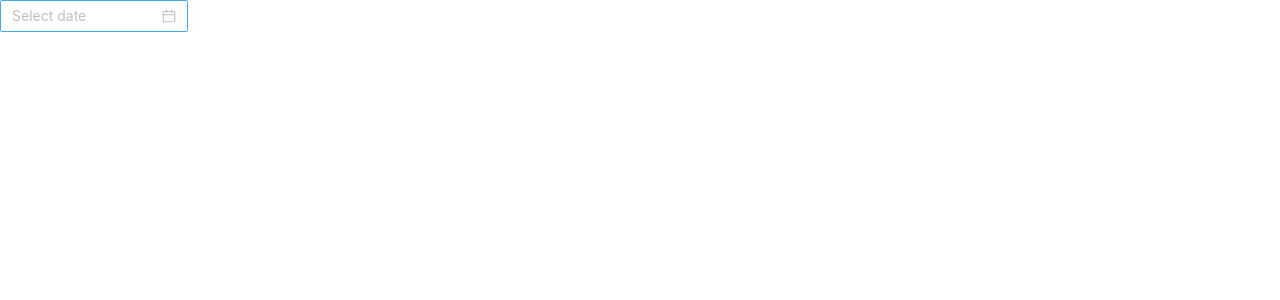
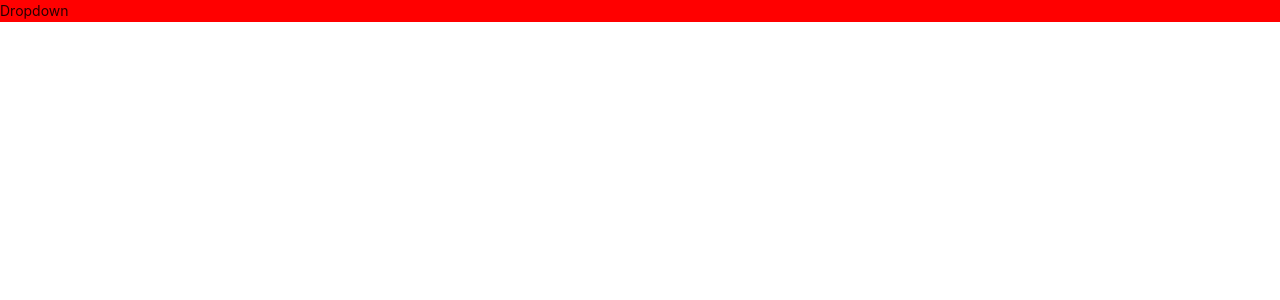
Before and after one commit to serhatkochan/ant-design-components, a React (Create React App) app: page / in a window 1280 px wide. Shown: the top 300 px of the page. Built offline with nearby package versions, Linux system fonts and the light colour scheme.

Commit message:
Components folder created and sass installed

```diff
--- a/package.json
+++ b/package.json
@@ -7,6 +7,7 @@
     "react": "^18.2.0",
     "react-dom": "^18.2.0",
     "react-scripts": "5.0.1",
+    "sass": "^1.55.0",
     "web-vitals": "^2.1.4"
   },
   "scripts": {
--- a/src/App.js
+++ b/src/App.jsx
@@ -1,11 +1,10 @@
-import { DatePicker } from 'antd';
-
 import 'antd/dist/antd.css';
+import Dropdown from "./components/dropdown";
 
 function App() {
   return (
     <div>
-      <DatePicker />
+      <Dropdown />
     </div>
   );
 }
--- /dev/null
+++ b/src/components/dropdown/index.jsx
@@ -0,0 +1,13 @@
+import React from 'react';
+
+import './index.scss'
+
+const Dropdown = () => {
+    return (
+        <div>
+            Dropdown
+        </div>
+    );
+};
+
+export default Dropdown;
--- /dev/null
+++ b/src/components/dropdown/index.scss
@@ -0,0 +1,3 @@
+div {
+  background-color: red;
+}
```
Also changed, not shown: 1 other file (tests, documents, lock files or other folders).
